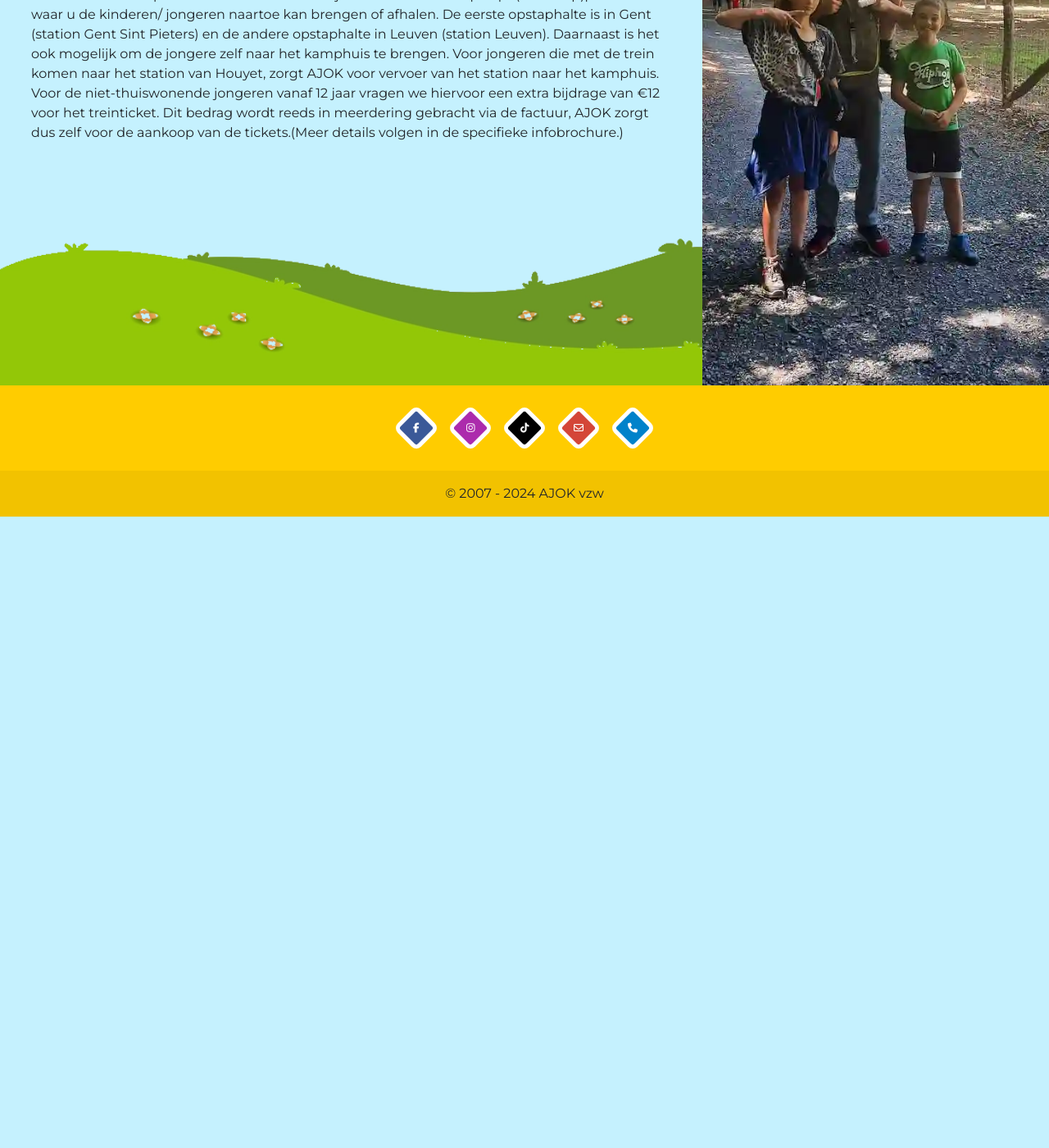
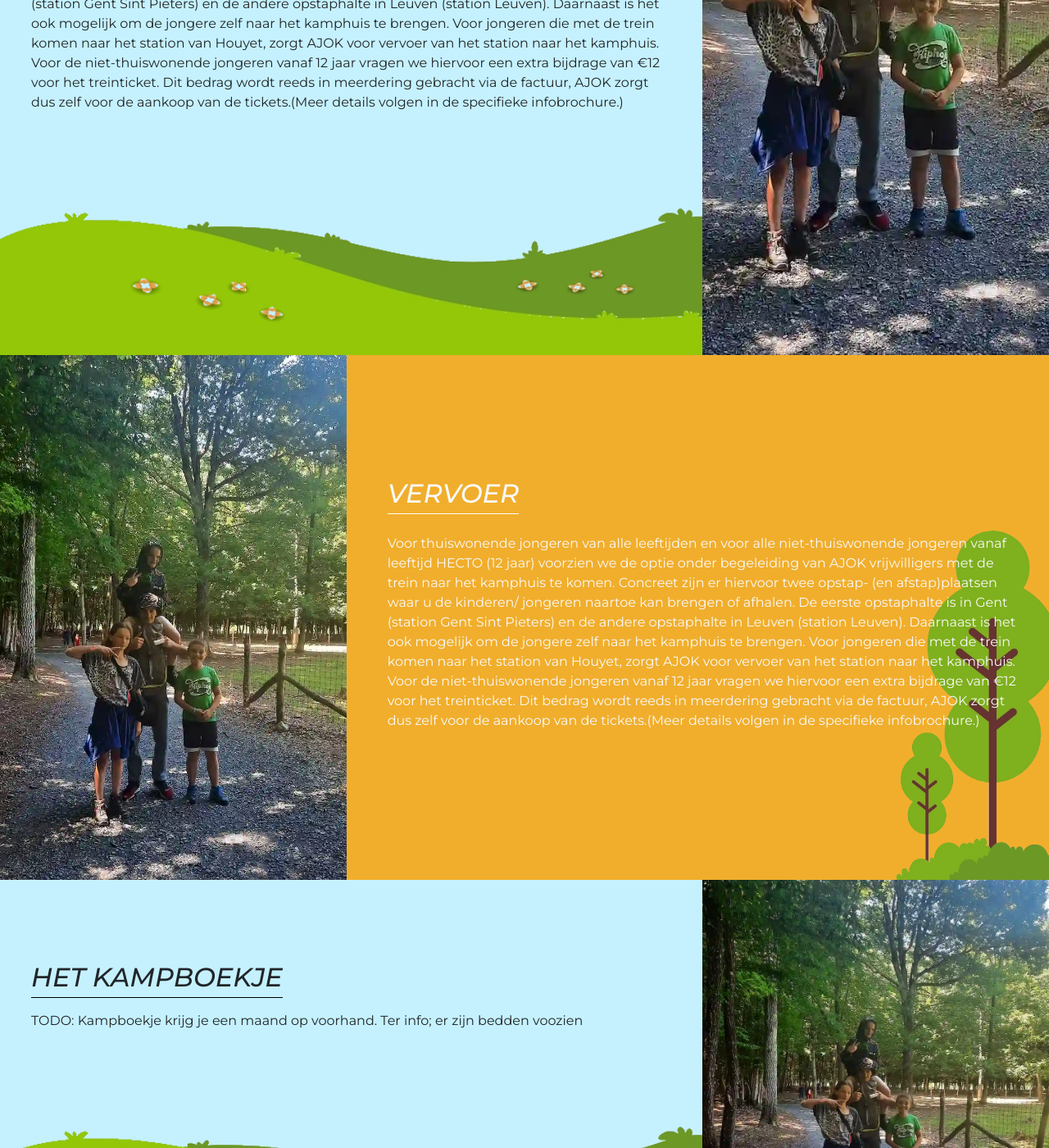
Before and after one commit to arnodeceuninck/ajok-website, a Jekyll site: the page built from op-kamp-hoe-wat.html, in a window 1280 px wide and 1400 px high, scrolled down 1929 px. Shown: the whole window at 82% size. Built offline with Jekyll 4.4.1, drawn with Linux system fonts in a browser that asks for light colours; nearby versions of some CDN libraries; before the commit the page ends 2559 px from its top, so only the background shows below that; some of the changed text lies outside the part shown.

Commit message:
extra delen

```diff
--- a/op-kamp-hoe-wat.html
+++ b/op-kamp-hoe-wat.html
@@ -7,7 +7,9 @@ title: "Op Kamp: Hoe en wat?"
      title="Op kamp: Hoe en wat"
      text="TODO: Inleiding: wat kan je vinden op deze pagina<br><br>
      <a href='#afspraken' class='btn btn-danger'>Afspraken</a>
-     <a href='#info' class='btn btn-danger'>Extra info</a>
+     <a href='#kosten' class='btn btn-danger'>Kosten</a>
+     <a href='#vervoer' class='btn btn-danger'>Vervoer</a>
+     <a href='#kampboekje' class='btn btn-danger'>Het kampboekje</a>
      <!-- <a href='FORM_LINK' class='btn btn-danger'>Inschrijvingsformulier</a> -->
      "
 %}
@@ -44,3 +45,19 @@ title: "Op Kamp: Hoe en wat?"
           "
     img="assets/images/kampen/hecto-4.webp"
   %}
+
+
+  {% include section-img-left.html
+    title="Vervoer"
+    id="vervoer"
+    text="<p>Voor thuiswonende jongeren van alle leeftijden en voor alle niet-thuiswonende jongeren vanaf leeftijd HECTO (12 jaar) voorzien we de optie onder begeleiding van AJOK vrijwilligers met de trein naar het kamphuis te komen. Concreet zijn er hiervoor twee opstap- (en afstap)plaatsen waar u de kinderen/ jongeren naartoe kan brengen of afhalen. De eerste opstaphalte is in Gent (station Gent Sint Pieters) en de andere opstaphalte in Leuven (station Leuven). Daarnaast is het ook mogelijk om de jongere zelf naar het kamphuis te brengen. Voor jongeren die met de trein komen naar het station van Houyet, zorgt AJOK voor vervoer van het station naar het kamphuis. Voor de niet-thuiswonende jongeren vanaf 12 jaar vragen we hiervoor een extra bijdrage van €12 voor het treinticket. Dit bedrag wordt reeds in meerdering gebracht via de factuur, AJOK zorgt dus zelf voor de aankoop van de tickets.(Meer details volgen in de specifieke infobrochure.)</p>
+          "
+    img="assets/images/kampen/hecto-4.webp"
+  %}
+
+  {% include section-img-right.html
+    title="Het kampboekje"
+    id="kampboekje"
+    text="<p>TODO: Kampboekje krijg je een maand op voorhand. Ter info; er zijn bedden voozien</p>"
+    img="assets/images/kampen/hecto-4.webp"
+  %}
```
Also changed, not shown: other parts of op-kamp-hoe-wat.html (+3 -4 lines).
